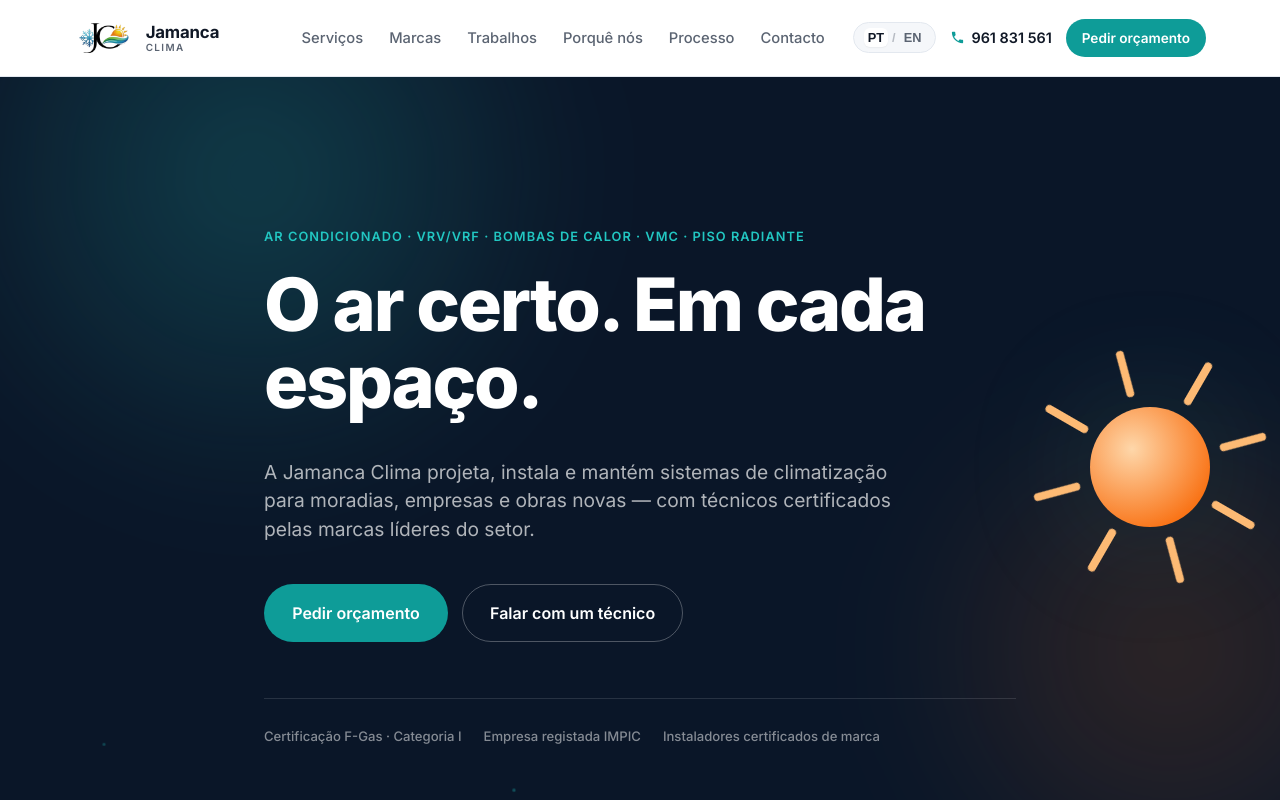
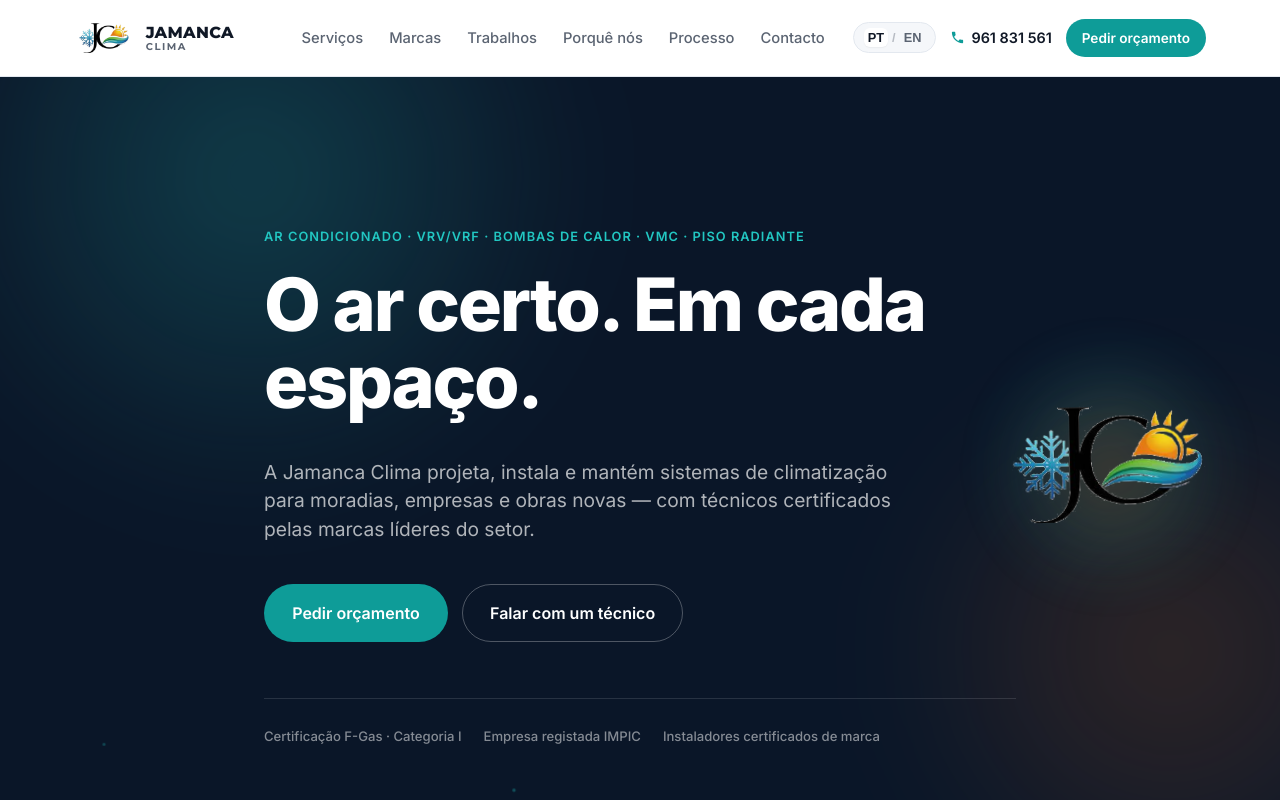
Before and after one commit to hp-ga/jamanca-clima, a plain HTML site: page index.html in a window 1280 px wide. Shown: the top 800 px of the page. Drawn offline with Linux system fonts and the light colour scheme.

Commit message:
Anima o logotipo real no hero; usa Montserrat no wordmark Jamanca Clima

```diff
--- a/index.html
+++ b/index.html
@@ -23,7 +23,7 @@
 <link rel="icon" type="image/png" href="assets/favicon.png">
 <link rel="preconnect" href="https://fonts.googleapis.com">
 <link rel="preconnect" href="https://fonts.gstatic.com" crossorigin>
-<link href="https://fonts.googleapis.com/css2?family=Inter:wght@400;500;600;700;800&display=swap" rel="stylesheet">
+<link href="https://fonts.googleapis.com/css2?family=Inter:wght@400;500;600;700;800&family=Montserrat:wght@700;800&display=swap" rel="stylesheet">
 <link rel="stylesheet" href="styles.css">
 </head>
 <body>
@@ -70,35 +70,8 @@
     <span class="hero-particles" aria-hidden="true"><i></i><i></i><i></i><i></i><i></i><i></i></span>
 
     <div class="hero-visual" aria-hidden="true">
-      <svg viewBox="0 0 160 160" width="100%" height="100%">
-        <defs>
-          <radialGradient id="sunGrad" cx="35%" cy="35%" r="70%">
-            <stop offset="0%" stop-color="#FED7AA"/>
-            <stop offset="100%" stop-color="#F97316"/>
-          </radialGradient>
-        </defs>
-        <g class="sun-group">
-          <g class="rays">
-            <line x1="118" y1="80" x2="138" y2="80"/>
-            <line x1="107" y1="107" x2="121" y2="121"/>
-            <line x1="80" y1="118" x2="80" y2="138"/>
-            <line x1="53" y1="107" x2="39" y2="121"/>
-            <line x1="42" y1="80" x2="22" y2="80"/>
-            <line x1="53" y1="53" x2="39" y2="39"/>
-            <line x1="80" y1="42" x2="80" y2="22"/>
-            <line x1="107" y1="53" x2="121" y2="39"/>
-          </g>
-          <circle cx="80" cy="80" r="30" fill="url(#sunGrad)"/>
-        </g>
-        <g class="snow-group">
-          <line x1="110" y1="80" x2="138" y2="80"/>
-          <line x1="95" y1="106" x2="109" y2="130"/>
-          <line x1="65" y1="106" x2="51" y2="130"/>
-          <line x1="50" y1="80" x2="22" y2="80"/>
-          <line x1="65" y1="54" x2="51" y2="30"/>
-          <line x1="95" y1="54" x2="109" y2="30"/>
-        </g>
-      </svg>
+      <span class="hero-logo-glow"></span>
+      <img src="assets/logo-icon.png" alt="" class="hero-logo-mark">
     </div>
 
     <div class="wrap hero-inner">
--- a/styles.css
+++ b/styles.css
@@ -63,8 +63,8 @@ img,svg{display:block;max-width:100%}
 .logo{display:flex;align-items:center;gap:11px;margin-right:auto}
 .logo-mark{height:40px;width:auto;display:block}
 .logo-word{display:flex;flex-direction:column;line-height:1.1}
-.logo-title{font-weight:700;font-size:1.05rem;letter-spacing:-.01em}
-.logo-sub{font-size:.62rem;font-weight:600;letter-spacing:.14em;text-transform:uppercase;color:var(--muted)}
+.logo-title{font-family:'Montserrat',sans-serif;font-weight:800;font-size:1rem;letter-spacing:.02em;text-transform:uppercase}
+.logo-sub{font-family:'Montserrat',sans-serif;font-size:.62rem;font-weight:700;letter-spacing:.16em;text-transform:uppercase;color:var(--muted)}
 .main-nav{display:flex;gap:26px;font-size:.92rem;font-weight:500}
 .main-nav a{color:var(--muted);transition:color .15s}
 .main-nav a:hover{color:var(--ink)}
@@ -120,27 +120,35 @@ img,svg{display:block;max-width:100%}
 }
 
 .hero-visual{
-  position:absolute;top:50%;right:-30px;transform:translateY(-50%);z-index:0;
-  width:320px;height:320px;pointer-events:none;
-  filter:drop-shadow(0 0 60px rgba(34,199,194,.12));
+  position:absolute;top:50%;right:20px;transform:translateY(-50%);z-index:0;
+  width:300px;height:300px;pointer-events:none;
+  display:flex;align-items:center;justify-content:center;
 }
-.hero-visual svg{width:100%;height:100%;overflow:visible}
-.rays{stroke:#FDBA74;stroke-width:4;stroke-linecap:round;transform-origin:80px 80px;animation:spin 60s linear infinite}
-.sun-group{opacity:1;animation:sunFade 14s ease-in-out infinite}
-.snow-group{
-  opacity:0;fill:none;stroke:#22C7C2;stroke-width:4;stroke-linecap:round;
-  transform-origin:80px 80px;animation:snowFade 14s ease-in-out infinite, spin 90s linear infinite reverse;
+.hero-logo-mark{
+  width:78%;height:auto;position:relative;z-index:1;
+  filter:drop-shadow(0 20px 50px rgba(0,0,0,.35));
+  animation:logoFloat 6s ease-in-out infinite;
 }
-@keyframes spin{to{transform:rotate(360deg)}}
-@keyframes sunFade{0%,38%{opacity:1}50%,88%{opacity:0}100%{opacity:1}}
-@keyframes snowFade{0%,38%{opacity:0}50%,88%{opacity:1}100%{opacity:0}}
+.hero-logo-glow{
+  position:absolute;width:70%;aspect-ratio:1;border-radius:50%;
+  background:radial-gradient(circle, rgba(249,183,94,.35), rgba(34,199,194,.18) 55%, transparent 75%);
+  filter:blur(30px);
+  animation:logoGlow 6s ease-in-out infinite;
+}
+@keyframes logoFloat{
+  0%,100%{transform:translateY(0) rotate(-2deg)}
+  50%{transform:translateY(-14px) rotate(2deg)}
+}
+@keyframes logoGlow{
+  0%,100%{opacity:.7;transform:scale(1)}
+  50%{opacity:1;transform:scale(1.12)}
+}
 
 @media (max-width:1100px){.hero-visual{display:none}}
 @media (prefers-reduced-motion: reduce){
   .hero::before{animation:none}
   .hero-particles{display:none}
-  .rays{animation:none}
-  .snow-group{display:none}
+  .hero-logo-mark,.hero-logo-glow{animation:none}
 }
 
 .hero-inner{position:relative;z-index:1;max-width:800px}
@@ -323,7 +331,7 @@ img,svg{display:block;max-width:100%}
 /* ---- footer ---- */
 .site-footer{background:var(--navy);color:rgba(255,255,255,.6);padding:44px 0}
 .footer-inner{display:flex;flex-wrap:wrap;align-items:center;gap:16px;justify-content:space-between}
-.footer-brand{display:flex;align-items:center;gap:10px;font-weight:700;color:#fff}
+.footer-brand{display:flex;align-items:center;gap:10px;font-family:'Montserrat',sans-serif;font-weight:800;text-transform:uppercase;letter-spacing:.02em;font-size:.95rem;color:#fff}
 .logo-mark-chip{
   display:flex;align-items:center;justify-content:center;background:#fff;border-radius:8px;padding:4px 6px;
 }
```
